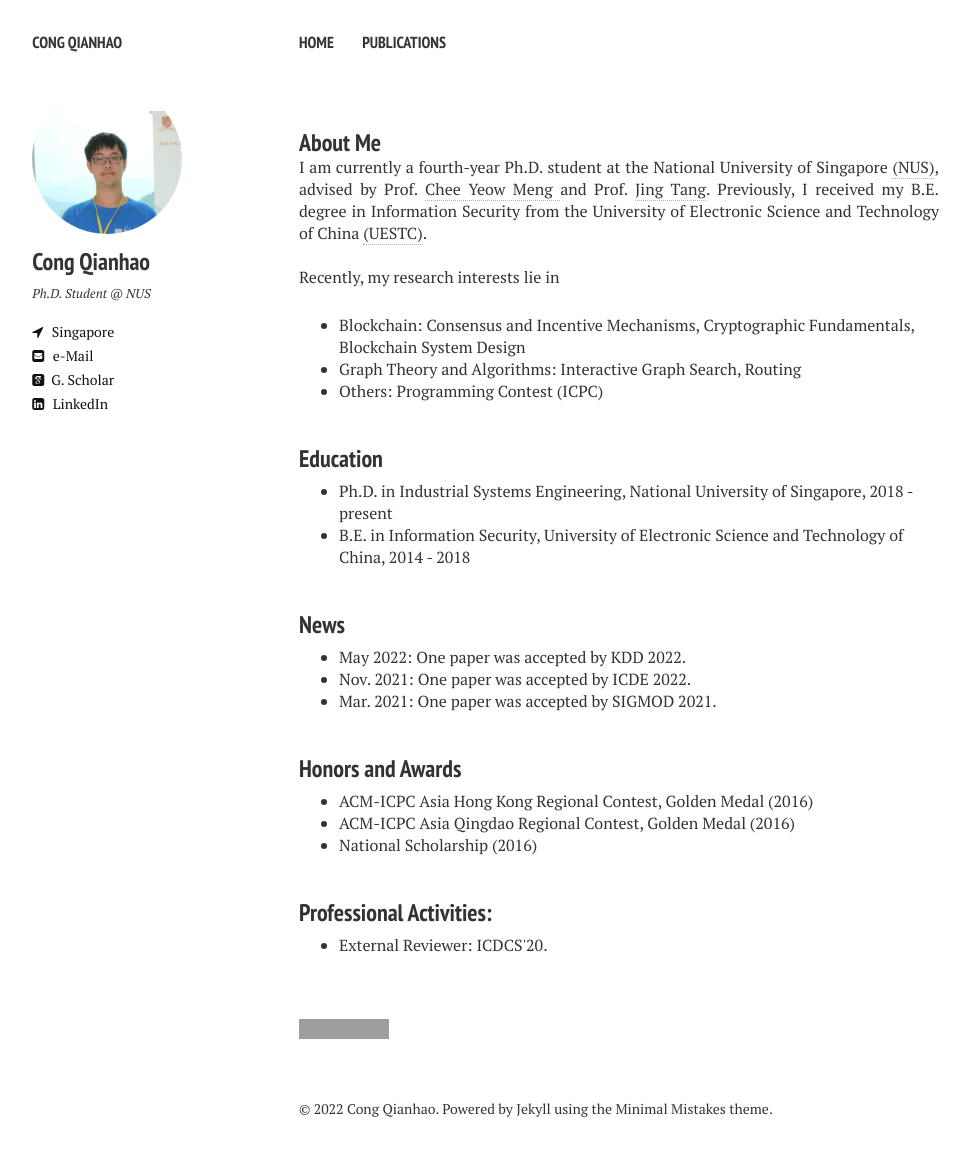
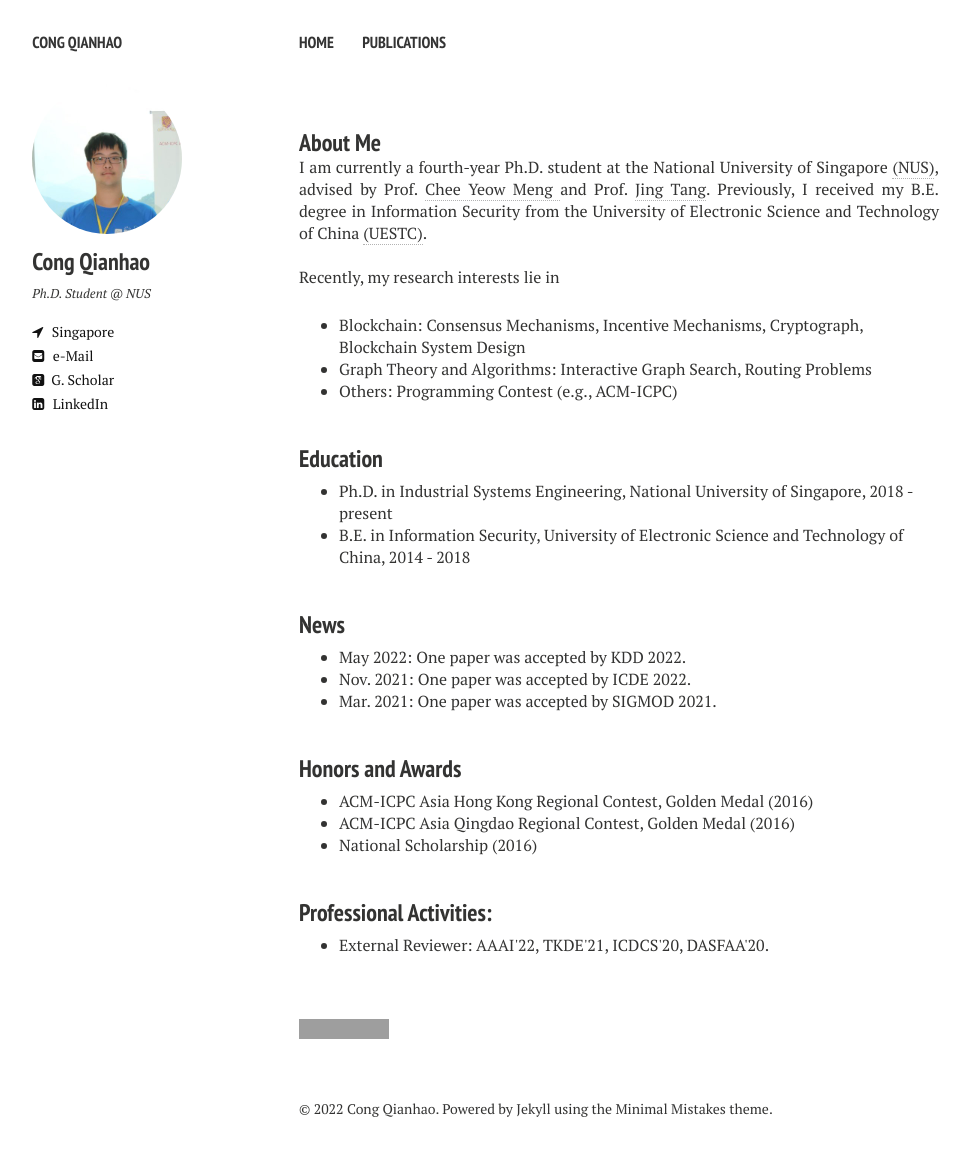
Before and after one commit to cong741/cong741.github.io, a Jekyll site: the page built from index.md, in a window 1280 px wide. Shown: the whole page, without its empty margins (21-991 px from the left). Built offline with Jekyll 4.4.1, drawn with Linux system fonts in a browser that asks for light colours; nearby versions of some CDN libraries; grey boxes are pictures that could not be loaded.

Commit message:
modify index.md

```diff
--- a/index.md
+++ b/index.md
@@ -12,13 +12,13 @@ image: banner1.png
 <p align="justify">Recently, my research interests lie in </p>
 <ul>
 <li>
-Blockchain:  Consensus and Incentive Mechanisms, Cryptographic Fundamentals, Blockchain System Design
+Blockchain:  Consensus Mechanisms, Incentive Mechanisms, Cryptograph, Blockchain System Design
 </li>
 <li>
-Graph Theory and Algorithms:  Interactive Graph Search, Routing
+Graph Theory and Algorithms:  Interactive Graph Search, Routing Problems
 </li>
 <li>
-Others:  Programming Contest (ICPC)
+Others: Programming Contest (e.g., ACM-ICPC)
 </li>
 </ul>
 
@@ -60,7 +60,7 @@ National Scholarship (2016)
 
 <h3 style="margin-bottom:-8px;padding-top:20px;">Professional Activities:</h3>
 <ul>
-<li> External Reviewer: ICDCS'20.
+<li> External Reviewer: AAAI'22, TKDE'21, ICDCS'20, DASFAA'20.
 </li>
 </ul>
 <br>
```
